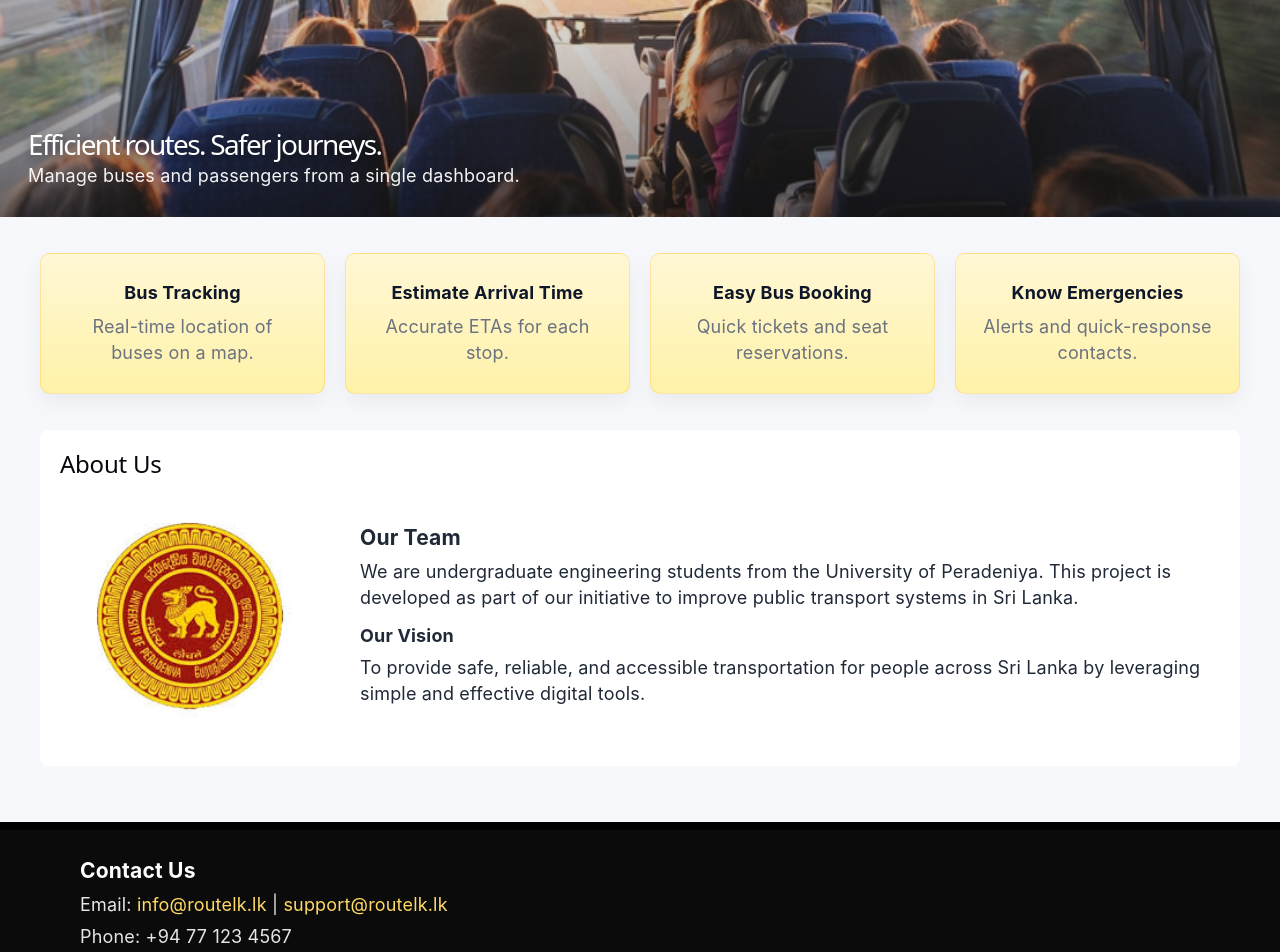
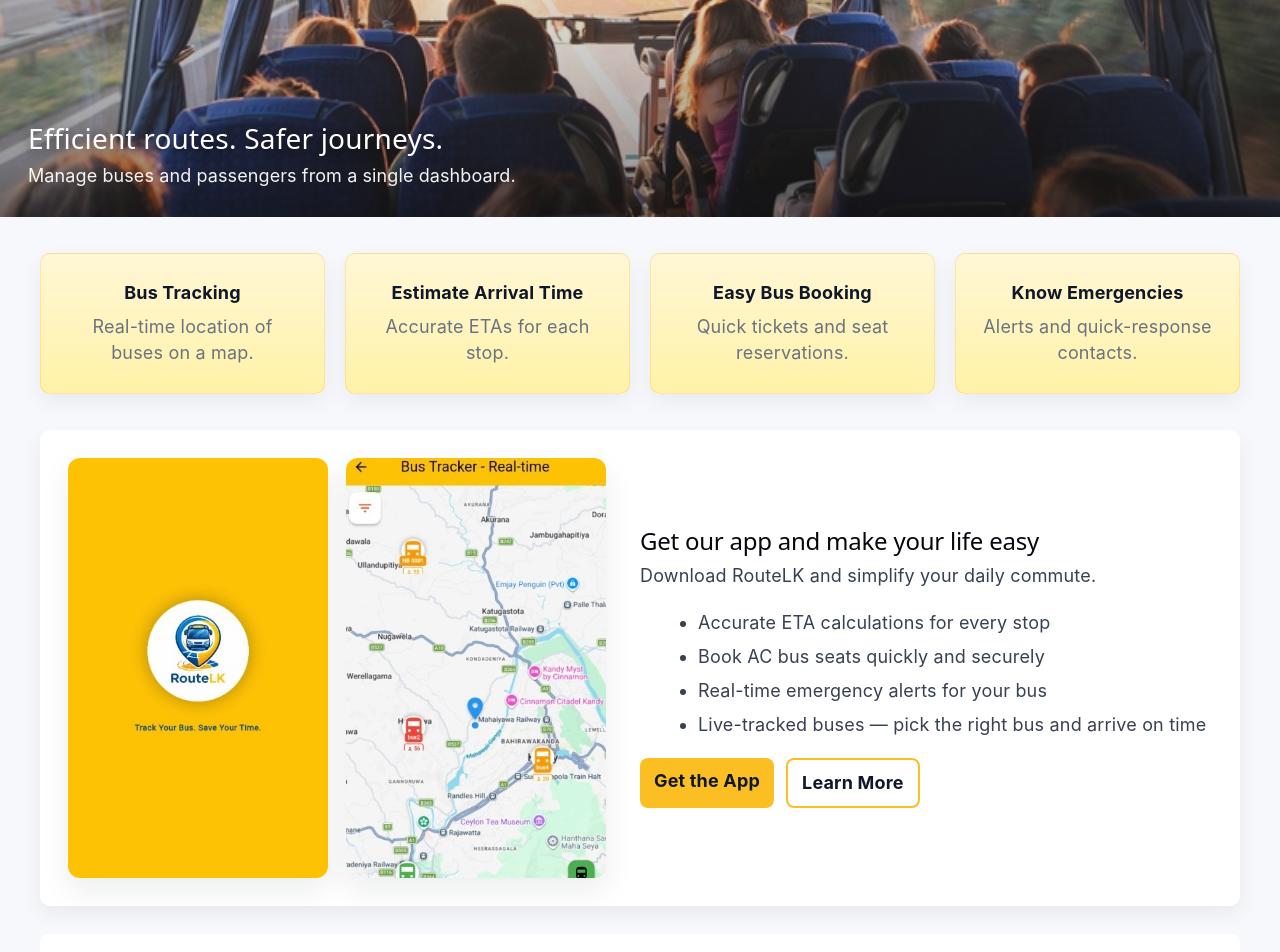
Before and after one commit to cepdnaclk/e21-3yp-RouteLK, a React (Vite) app in the folder bus-dashboard/: page / in a window 1280 px wide. Shown: the part 440-1392 px from the top of the page. Built offline with nearby package versions, Linux system fonts and the light colour scheme.

Commit message:
registered bus page created

```diff
--- a/bus-dashboard/src/App.jsx
+++ b/bus-dashboard/src/App.jsx
@@ -1,7 +1,18 @@
+import { useEffect, useState } from 'react'
 import Home from './pages/Home'
+import RegisteredBuses from './pages/RegisteredBuses'
 import './App.css'
 
 function App() {
+  const [route, setRoute] = useState(() => window.location.hash || '#/')
+
+  useEffect(() => {
+    const onHash = () => setRoute(window.location.hash || '#/')
+    window.addEventListener('hashchange', onHash)
+    return () => window.removeEventListener('hashchange', onHash)
+  }, [])
+
+  if (route.startsWith('#/registered')) return <RegisteredBuses />
   return <Home />
 }
 
--- a/bus-dashboard/src/pages/Home.css
+++ b/bus-dashboard/src/pages/Home.css
@@ -32,9 +32,12 @@
   position: absolute; inset: 0; display:flex; flex-direction:column; justify-content:flex-end;
   padding: 28px; background: linear-gradient(180deg, rgba(0,0,0,0.0) 40%, rgba(0,0,0,0.45));
   color: #fff;
+  -webkit-font-smoothing: antialiased;
+  -moz-osx-font-smoothing: grayscale;
+  text-rendering: optimizeLegibility;
 }
-.hd-hero-overlay h1 { margin: 0; font-size: 28px; color: #ffffff; text-shadow: 0 3px 12px rgba(0,0,0,0.55); }
-.hd-hero-overlay p { margin: 6px 0 0 0; opacity: 0.95 }
+.hd-hero-overlay h1 { margin: 0; font-size: 28px; color: #ffffff; text-shadow: 0 3px 12px rgba(0,0,0,0.55); letter-spacing: 0.2px; line-height: 1.18; }
+.hd-hero-overlay p { margin: 8px 0 0 0; opacity: 0.95; line-height: 1.45; letter-spacing: 0.1px }
 
 .hd-features { display: grid; grid-template-columns: repeat(4,1fr); gap: 20px; margin: 36px 0 }
 .hd-feature-card { background: linear-gradient(180deg,#fff7d6,#fff2a8); padding: 26px; border-radius: 10px; text-align:center; box-shadow: 0 8px 22px rgba(15,23,42,0.06); border: 1px solid rgba(245,158,11,0.22) }
@@ -95,3 +98,43 @@
   .hd-container { padding: 20px }
   .hd-hero { margin: 0 -20px 12px -20px }
 }
+
+/* Registered buses page styles */
+.hd-registered-intro { margin: 12px 0 18px; }
+.hd-registered-intro p { font-weight: 700; color: #0f172a; margin: 0 }
+
+.registered-table { width: 100%; border-collapse: collapse; background: #fff; border-radius: 8px; overflow: hidden }
+.registered-table th, .registered-table td { padding: 12px 16px; text-align: left; border-bottom: 1px solid #eef2f7 }
+.registered-table thead { background: #fbbf24 }
+.registered-table th { font-weight: 700; color: #0f172a }
+.registered-table tr:last-child td { border-bottom: none }
+
+@media (max-width:800px) {
+  .registered-table th, .registered-table td { padding: 10px 8px }
+}
+
+/* Promo card styles */
+.hd-promo-card { background: white; padding: 28px; border-radius: 10px; margin: 22px 0; box-shadow: 0 8px 20px rgba(15,23,42,0.06); }
+.hd-promo-inner { display: grid; grid-template-columns: 540px minmax(480px, 1fr); gap: 32px; align-items: stretch }
+.promo-devices { display: flex; flex-direction: row; gap: 18px; align-items: center; justify-content: flex-start }
+.promo-device { width: 260px; height: 420px; border-radius: 14px; background: linear-gradient(180deg,#f3f4f6,#e5e7eb); box-shadow: 0 12px 30px rgba(15,23,42,0.08); display:flex; align-items:center; justify-content:center; color:#0f172a; font-weight:700 }
+.promo-device-img { width: 100%; height: 100%; object-fit: cover; border-radius: 12px }
+.promo-content h2 { margin: 0 0 8px 0; font-size: 24px }
+.promo-content { display:flex; flex-direction:column; justify-content:center; padding: 6px 0 }
+.promo-content p { margin: 0 0 12px 0; color:#374151 }
+.promo-features { list-style: disc; margin: 0 0 12px 18px; color:#374151 }
+.promo-features li { margin: 8px 0 }
+.promo-cta { display:flex; gap:12px; }
+.btn { display:inline-block; padding: 10px 14px; border-radius:8px; text-decoration:none; font-weight:700 }
+.btn.primary { background:#fbbf24; color:#0f172a }
+.btn.outline { border:2px solid #fbbf24; color:#0f172a; background: transparent }
+
+@media (max-width:1200px) {
+  .hd-promo-inner { grid-template-columns: 480px minmax(320px, 1fr); }
+}
+
+@media (max-width:900px) {
+  .hd-promo-inner { grid-template-columns: 1fr; }
+  .promo-devices { flex-direction: column }
+  .promo-device { width: 160px; height: 280px }
+}
--- a/bus-dashboard/src/pages/Home.jsx
+++ b/bus-dashboard/src/pages/Home.jsx
@@ -6,6 +6,8 @@ import bus1 from '../../images/bus1.jpg'
 import bus2 from '../../images/bus2.jpg'
 import bus4 from '../../images/bus4.jpeg'
 import uop from '../../images/uop.jpg'
+import app1 from '../../images/app1.jpeg'
+import app2 from '../../images/app2.jpeg'
 
 const images = [bus1, bus2, bus4]
 
@@ -29,15 +31,15 @@ export default function Home() {
       <header className="hd-topbar">
         <div>
           <div className="hd-title">RouteLK</div>
-          <div className="hd-sub">Public Transit Operations</div>
+          <div className="hd-sub">Track your bus & save your time</div>
         </div>
       </header>
 
       <nav className="hd-tabs" aria-label="Primary">
-        <a className="hd-tab" href="#">Bus Registrations</a>
-        <a className="hd-tab" href="#">Admin Dashboard</a>
-        <a className="hd-tab" href="#">About Us</a>
-        <a className="hd-tab hd-tab-cta" href="#">Login</a>
+        <a className="hd-tab" href="#/registered">Bus Registrations</a>
+        <a className="hd-tab" href="#/">Admin Dashboard</a>
+        <a className="hd-tab" href="#/">About Us</a>
+        <a className="hd-tab hd-tab-cta" href="#/">Login</a>
       </nav>
 
       <main className="hd-container">
@@ -56,6 +58,33 @@ export default function Home() {
               <div className="hd-feature-desc">{f.desc}</div>
             </div>
           ))}
+        </section>
+
+        <section className="hd-promo-card">
+          <div className="hd-promo-inner">
+            <div className="promo-devices">
+              <div className="promo-device">
+                <img src={app1} alt="App preview 1" className="promo-device-img" />
+              </div>
+              <div className="promo-device">
+                <img src={app2} alt="App preview 2" className="promo-device-img" />
+              </div>
+            </div>
+            <div className="promo-content">
+              <h2>Get our app and make your life easy</h2>
+              <p>Download RouteLK and simplify your daily commute.</p>
+              <ul className="promo-features">
+                <li>Accurate ETA calculations for every stop</li>
+                <li>Book AC bus seats quickly and securely</li>
+                <li>Real-time emergency alerts for your bus</li>
+                <li>Live-tracked buses — pick the right bus and arrive on time</li>
+              </ul>
+              <div className="promo-cta">
+                <a className="btn primary" href="#">Get the App</a>
+                <a className="btn outline" href="#">Learn More</a>
+              </div>
+            </div>
+          </div>
         </section>
 
         <section className="hd-about">
--- /dev/null
+++ b/bus-dashboard/src/pages/RegisteredBuses.jsx
@@ -0,0 +1,54 @@
+import React from 'react'
+import './Home.css'
+
+const sampleBuses = [
+  { plate: 'WP KA-1234', route: 'Peradeniya - Kandy', ownerId: 'OWN-001' },
+  { plate: 'WP PB-5678', route: 'Peradeniya - Kurunegala', ownerId: 'OWN-002' },
+  { plate: 'WP LC-9012', route: 'Peradeniya - Matale', ownerId: 'OWN-003' },
+]
+
+export default function RegisteredBuses() {
+  return (
+    <div className="home-dashboard">
+      <header className="hd-topbar">
+        <div>
+          <div className="hd-title">RouteLK</div>
+          <div className="hd-sub">Track your bus & save your time</div>
+        </div>
+      </header>
+
+      <nav className="hd-tabs" aria-label="Primary">
+        <a className="hd-tab" href="#/">Home</a>
+        <a className="hd-tab" href="#/">Admin Dashboard</a>
+        <a className="hd-tab" href="#/">About Us</a>
+      </nav>
+
+      <main className="hd-container">
+        <section className="hd-registered-intro">
+          <p>Registered buses to RouteLK</p>
+        </section>
+
+        <section className="hd-registered-table">
+          <table className="registered-table">
+            <thead>
+              <tr>
+                <th>Bus Number Plate</th>
+                <th>Bus Route</th>
+                <th>Bus Owner ID</th>
+              </tr>
+            </thead>
+            <tbody>
+              {sampleBuses.map((b) => (
+                <tr key={b.plate}>
+                  <td>{b.plate}</td>
+                  <td>{b.route}</td>
+                  <td>{b.ownerId}</td>
+                </tr>
+              ))}
+            </tbody>
+          </table>
+        </section>
+      </main>
+    </div>
+  )
+}
```
Also changed, not shown: bus-dashboard/images/app1.jpeg (added), bus-dashboard/images/app2.jpeg (added).
